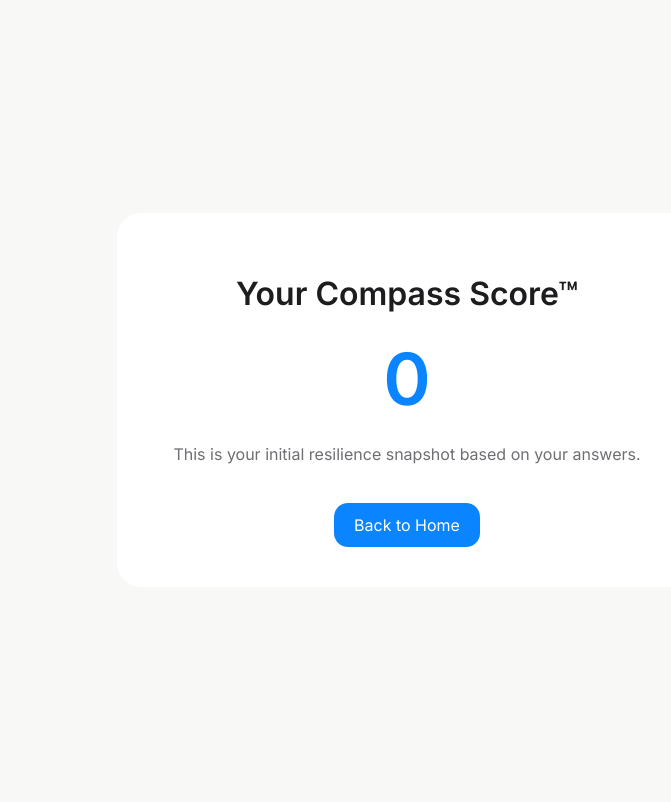
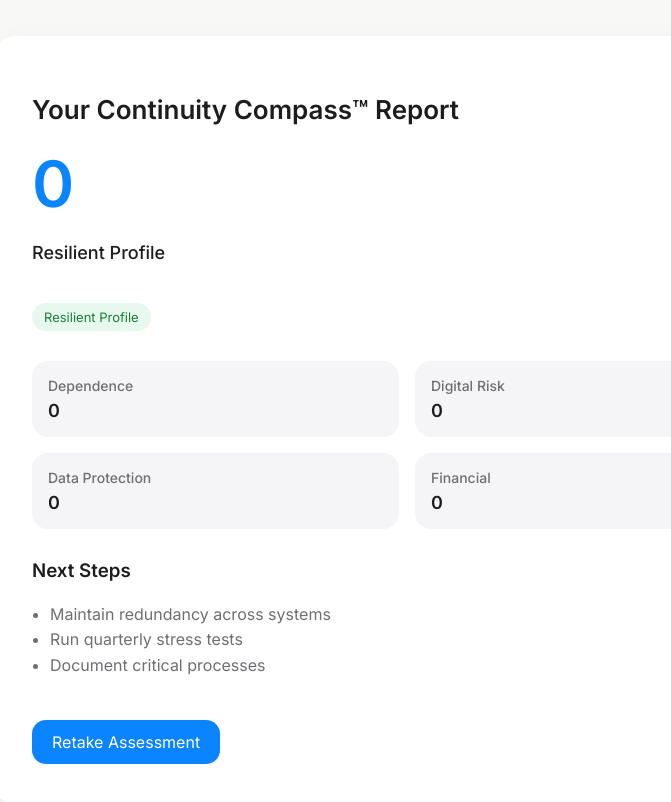
Before and after one commit to j-develop1/continuity-compass, a plain HTML site: page result.html in a window 1280 px wide. Shown: the whole page, without its empty margins (233-904 px from the left). Drawn offline with Linux system fonts and the light colour scheme.

Commit message:
Update result.html

```diff
--- a/result.html
+++ b/result.html
@@ -3,7 +3,7 @@
 <head>
   <meta charset="UTF-8">
   <meta name="viewport" content="width=device-width, initial-scale=1.0">
-  <title>Your Compass Score™</title>
+  <title>Your Compass Report™</title>
 
   <link href="https://fonts.googleapis.com/css2?family=Inter:wght@300;400;500;600&display=swap" rel="stylesheet">
 
@@ -16,33 +16,86 @@
       display: flex;
       justify-content: center;
       align-items: center;
-      height: 100vh;
+      min-height: 100vh;
+      padding: 20px;
     }
 
     .card {
       background: white;
       padding: 40px;
       border-radius: 24px;
-      text-align: center;
-      max-width: 500px;
-      width: 90%;
+      max-width: 750px;
+      width: 100%;
+      box-shadow: 0 10px 30px rgba(0,0,0,0.05);
+    }
+
+    h1 {
+      font-size: 26px;
+      margin-bottom: 10px;
     }
 
     .score {
-      font-size: 72px;
+      font-size: 64px;
       font-weight: 600;
       color: #0A84FF;
       margin: 20px 0;
     }
 
-    p {
+    .label {
+      font-size: 18px;
+      margin-bottom: 20px;
+      font-weight: 500;
+    }
+
+    .grid {
+      display: grid;
+      grid-template-columns: 1fr 1fr;
+      gap: 16px;
+      margin-top: 30px;
+    }
+
+    .box {
+      background: #F5F5F7;
+      padding: 16px;
+      border-radius: 16px;
+    }
+
+    .box h3 {
+      margin: 0 0 6px 0;
+      font-size: 14px;
+      color: #6E6E73;
+      font-weight: 500;
+    }
+
+    .box p {
+      margin: 0;
+      font-size: 18px;
+      font-weight: 600;
+    }
+
+    .tag {
+      display: inline-block;
+      padding: 6px 12px;
+      border-radius: 999px;
+      font-size: 13px;
+      margin-top: 20px;
+    }
+
+    .green { background: #E7F8EE; color: #1A7F37; }
+    .yellow { background: #FFF6D6; color: #8A6D1E; }
+    .orange { background: #FFE8D6; color: #A34A00; }
+    .red { background: #FFE2E2; color: #B42318; }
+
+    ul {
+      margin-top: 20px;
+      padding-left: 18px;
       color: #6E6E73;
       line-height: 1.6;
     }
 
     .btn {
       display: inline-block;
-      margin-top: 20px;
+      margin-top: 25px;
       background: #0A84FF;
       color: white;
       padding: 12px 20px;
@@ -54,22 +107,132 @@
 
 <body>
 
-  <div class="card">
-    <h1>Your Compass Score™</h1>
+<div class="card">
 
-    <div class="score" id="score">0</div>
+  <h1>Your Continuity Compass™ Report</h1>
 
-    <p>
-      This is your initial resilience snapshot based on your answers.
-    </p>
+  <div class="score" id="score">0</div>
 
-    <a href="index.html" class="btn">Back to Home</a>
+  <div class="label" id="label">Calculating...</div>
+
+  <div class="tag" id="tag">-</div>
+
+  <div class="grid">
+    <div class="box">
+      <h3>Dependence</h3>
+      <p id="dep">0</p>
+    </div>
+
+    <div class="box">
+      <h3>Digital Risk</h3>
+      <p id="dig">0</p>
+    </div>
+
+    <div class="box">
+      <h3>Data Protection</h3>
+      <p id="data">0</p>
+    </div>
+
+    <div class="box">
+      <h3>Financial</h3>
+      <p id="fin">0</p>
+    </div>
   </div>
 
-  <script>
-    const score = localStorage.getItem("compassScore") || 0;
-    document.getElementById("score").innerText = score * 20;
-  </script>
+  <h3 style="margin-top:30px;">Next Steps</h3>
+  <ul id="advice"></ul>
+
+  <a href="index.html" class="btn">Retake Assessment</a>
+
+</div>
+
+<script>
+const scores = JSON.parse(localStorage.getItem("compassScores")) || {
+  dependence: 0,
+  digital: 0,
+  data: 0,
+  operations: 0,
+  financial: 0,
+  recovery: 0,
+  communication: 0
+};
+
+const total =
+  scores.dependence +
+  scores.digital +
+  scores.data +
+  scores.operations +
+  scores.financial +
+  scores.recovery +
+  scores.communication;
+
+document.getElementById("score").innerText = total;
+
+// category display
+document.getElementById("dep").innerText = scores.dependence;
+document.getElementById("dig").innerText = scores.digital;
+document.getElementById("data").innerText = scores.data;
+document.getElementById("fin").innerText = scores.financial;
+
+// classification
+let label = "";
+let tag = "";
+let advice = [];
+
+if (total <= 15) {
+  label = "Resilient Profile";
+  tag = "green";
+  advice = [
+    "Maintain redundancy across systems",
+    "Run quarterly stress tests",
+    "Document critical processes"
+  ];
+}
+
+else if (total <= 25) {
+  label = "Stable but Exposed";
+  tag = "yellow";
+  advice = [
+    "Reduce dependency on single platforms",
+    "Build a backup communication channel",
+    "Start formal data backup routines"
+  ];
+}
+
+else if (total <= 35) {
+  label = "Vulnerable Profile";
+  tag = "orange";
+  advice = [
+    "Diversify income sources immediately",
+    "Create emergency recovery plan",
+    "Secure access and authentication systems"
+  ];
+}
+
+else {
+  label = "Critical Fragility";
+  tag = "red";
+  advice = [
+    "Stop scaling until systems are stabilised",
+    "Build backup revenue channel immediately",
+    "Implement full continuity plan within 14 days"
+  ];
+}
+
+document.getElementById("label").innerText = label;
+
+const tagEl = document.getElementById("tag");
+tagEl.innerText = label;
+tagEl.classList.add(tag);
+
+// advice list
+const ul = document.getElementById("advice");
+advice.forEach(a => {
+  const li = document.createElement("li");
+  li.innerText = a;
+  ul.appendChild(li);
+});
+</script>
 
 </body>
 </html>
```
